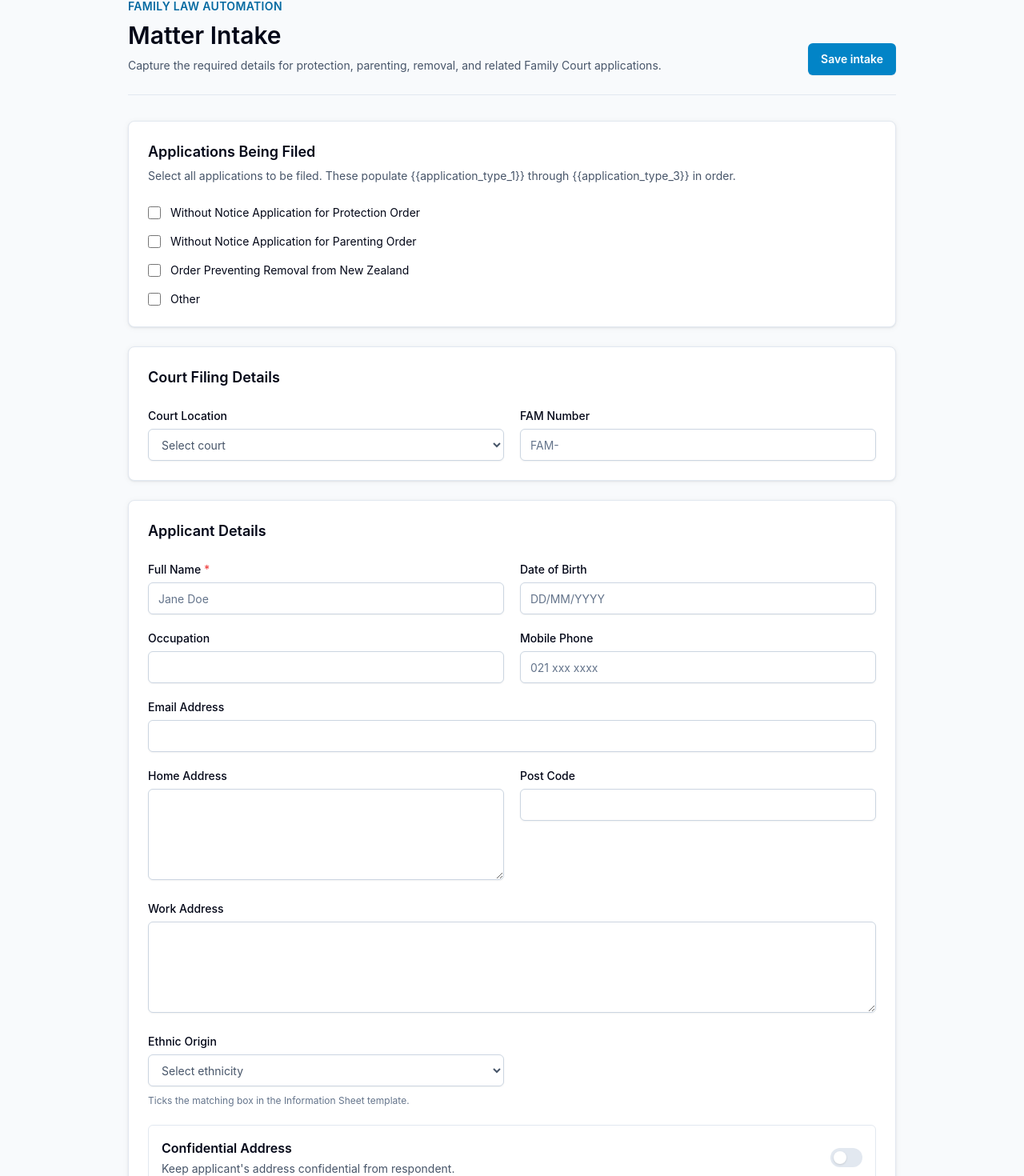
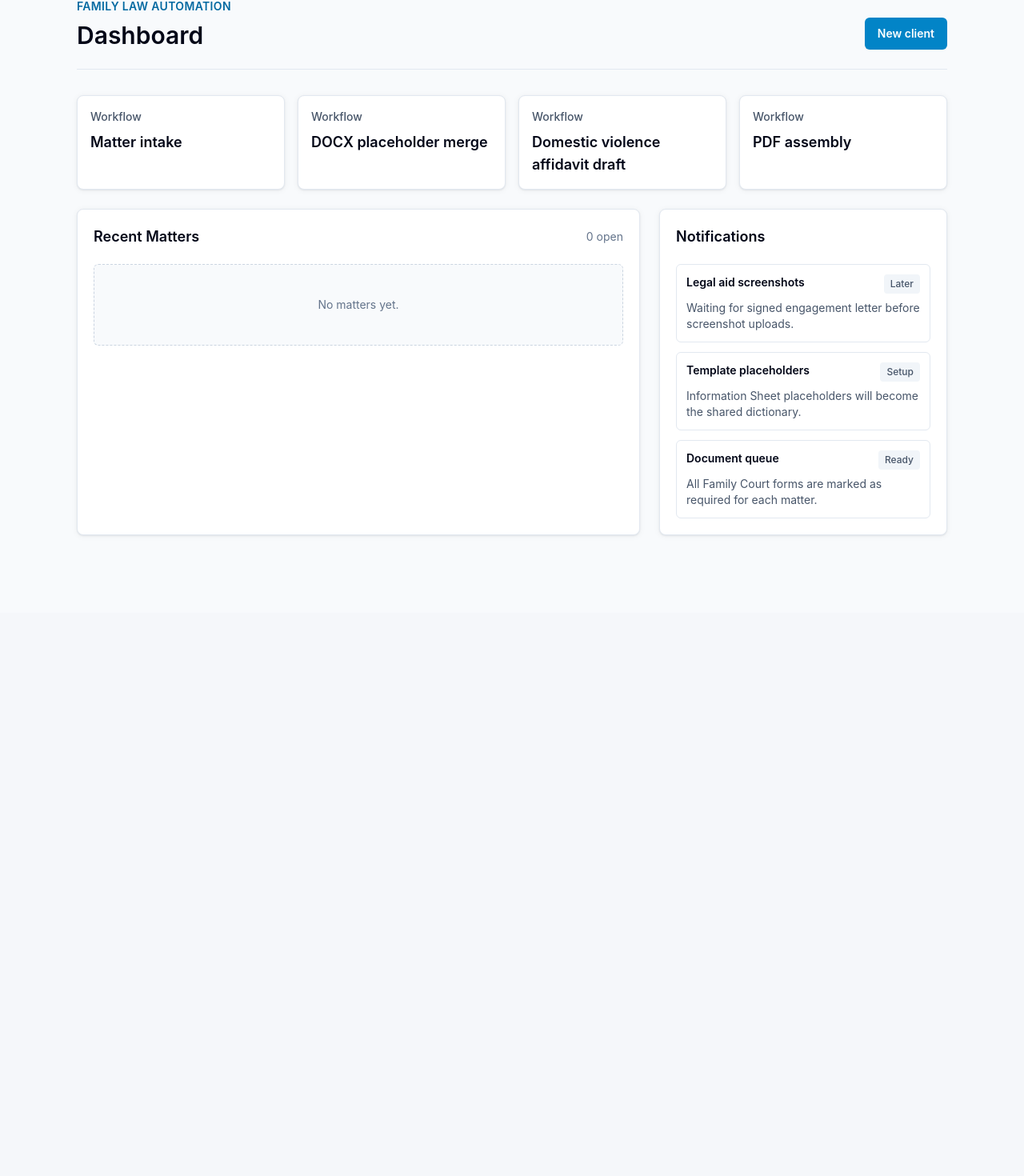
Before and after one commit to williamoneill45-maker/newgenautomation, a Next.js app: page / in a window 1280 px wide. Shown: the part 34-1504 px from the top of the page at 80% size. After the commit the page ends 800 px from the top, so only its background shows below. Built offline with nearby package versions, Linux system fonts and the light colour scheme.

Commit message:
Replace intake mockup with dashboard

```diff
--- a/app/page.tsx
+++ b/app/page.tsx
@@ -1,330 +1,98 @@
-type FieldProps = {
-  label: string;
-  placeholder?: string;
-  required?: boolean;
-  type?: string;
-  className?: string;
-};
+import Link from "next/link";
 
-const courts = [
-  "Auckland Family Court",
-  "Manukau Family Court",
-  "Hamilton Family Court",
-  "Wellington Family Court",
-  "Christchurch Family Court",
+const notifications = [
+  {
+    title: "Legal aid screenshots",
+    detail: "Waiting for signed engagement letter before screenshot uploads.",
+    status: "Later",
+  },
+  {
+    title: "Template placeholders",
+    detail: "Information Sheet placeholders will become the shared dictionary.",
+    status: "Setup",
+  },
+  {
+    title: "Document queue",
+    detail: "All Family Court forms are marked as required for each matter.",
+    status: "Ready",
+  },
 ];
 
-const ethnicities = [
-  "New Zealand European",
-  "Maori",
-  "Pacific Peoples",
-  "Asian",
-  "Middle Eastern / Latin American / African",
-  "Other",
+const workItems = [
+  "Matter intake",
+  "DOCX placeholder merge",
+  "Domestic violence affidavit draft",
+  "PDF assembly",
 ];
 
-function Card({
-  title,
-  description,
-  children,
-}: {
-  title: string;
-  description?: string;
-  children: React.ReactNode;
-}) {
-  return (
-    <section className="rounded-lg border border-slate-200 bg-white p-6 shadow-form">
-      <div className="mb-6">
-        <h2 className="text-lg font-semibold text-slate-950">{title}</h2>
-        {description ? (
-          <p className="mt-1 max-w-3xl text-sm leading-6 text-slate-600">
-            {description}
-          </p>
-        ) : null}
-      </div>
-      {children}
-    </section>
-  );
-}
-
-function Field({
-  label,
-  placeholder,
-  required,
-  type = "text",
-  className = "",
-}: FieldProps) {
-  return (
-    <label className={`block ${className}`}>
-      <span className="mb-1.5 block text-sm font-medium text-slate-950">
-        {label} {required ? <span className="text-red-500">*</span> : null}
-      </span>
-      <input
-        type={type}
-        placeholder={placeholder}
-        className="h-10 w-full rounded-md border border-slate-300 bg-white px-3 text-sm text-slate-950 shadow-sm outline-none transition placeholder:text-slate-500 focus:border-sky-500 focus:ring-2 focus:ring-sky-100"
-      />
-    </label>
-  );
-}
-
-function TextArea({
-  label,
-  placeholder,
-  className = "",
-}: {
-  label: string;
-  placeholder?: string;
-  className?: string;
-}) {
-  return (
-    <label className={`block ${className}`}>
-      <span className="mb-1.5 block text-sm font-medium text-slate-950">
-        {label}
-      </span>
-      <textarea
-        rows={4}
-        placeholder={placeholder}
-        className="w-full rounded-md border border-slate-300 bg-white px-3 py-2 text-sm leading-6 text-slate-950 shadow-sm outline-none transition placeholder:text-slate-500 focus:border-sky-500 focus:ring-2 focus:ring-sky-100"
-      />
-    </label>
-  );
-}
-
-function SelectField({
-  label,
-  placeholder,
-  options,
-  helper,
-}: {
-  label: string;
-  placeholder: string;
-  options: string[];
-  helper?: string;
-}) {
-  return (
-    <label className="block">
-      <span className="mb-1.5 block text-sm font-medium text-slate-950">
-        {label}
-      </span>
-      <select
-        defaultValue=""
-        className="h-10 w-full rounded-md border border-slate-300 bg-white px-3 text-sm text-slate-600 shadow-sm outline-none transition focus:border-sky-500 focus:ring-2 focus:ring-sky-100"
-      >
-        <option value="" disabled>
-          {placeholder}
-        </option>
-        {options.map((option) => (
-          <option key={option} value={option}>
-            {option}
-          </option>
-        ))}
-      </select>
-      {helper ? (
-        <span className="mt-2 block text-xs leading-5 text-slate-500">
-          {helper}
-        </span>
-      ) : null}
-    </label>
-  );
-}
-
-function Checkbox({ label }: { label: string }) {
-  return (
-    <label className="flex items-center gap-3 text-sm text-slate-950">
-      <input
-        type="checkbox"
-        className="h-4 w-4 rounded border-slate-300 text-sky-600 focus:ring-sky-500"
-      />
-      <span>{label}</span>
-    </label>
-  );
-}
-
-function ConfidentialToggle() {
-  return (
-    <label className="flex items-center justify-between gap-4 rounded-md border border-slate-200 p-4">
-      <span>
-        <span className="block font-semibold text-slate-950">
-          Confidential Address
-        </span>
-        <span className="mt-1 block text-sm text-slate-600">
-          Keep applicant&apos;s address confidential from respondent.
-        </span>
-      </span>
-      <input type="checkbox" className="peer sr-only" />
-      <span className="relative h-6 w-10 shrink-0 rounded-full bg-slate-200 transition after:absolute after:left-1 after:top-1 after:h-4 after:w-4 after:rounded-full after:bg-white after:shadow after:transition peer-checked:bg-sky-500 peer-checked:after:translate-x-4" />
-    </label>
-  );
-}
-
-function PersonDetails({ type }: { type: "Applicant" | "Respondent" }) {
-  return (
-    <Card title={`${type} Details`}>
-      <div className="grid gap-5 md:grid-cols-2">
-        <Field
-          label="Full Name"
-          placeholder={type === "Applicant" ? "Jane Doe" : ""}
-          required={type === "Applicant"}
-        />
-        {type === "Respondent" ? (
-          <Field
-            label="Relationship to Applicant"
-            placeholder="e.g. Spouse, Partner, Ex-partner"
-          />
-        ) : (
-          <Field label="Date of Birth" placeholder="DD/MM/YYYY" />
-        )}
-        {type === "Respondent" ? (
-          <Field label="Date of Birth" type="date" />
-        ) : (
-          <Field label="Occupation" />
-        )}
-        {type === "Respondent" ? (
-          <Field label="Occupation" />
-        ) : (
-          <Field label="Mobile Phone" placeholder="021 xxx xxxx" />
-        )}
-        {type === "Respondent" ? (
-          <Field label="Mobile Phone" placeholder="021 xxx xxxx" />
-        ) : null}
-        <Field label="Email Address" className="md:col-span-2" />
-        <TextArea label="Home Address" className="md:col-span-2 lg:col-span-1" />
-        <Field label="Post Code" />
-        <TextArea label="Work Address" className="md:col-span-2" />
-        <div>
-          <SelectField
-            label="Ethnic Origin"
-            placeholder="Select ethnicity"
-            options={ethnicities}
-            helper="Ticks the matching box in the Information Sheet template."
-          />
-        </div>
-        {type === "Applicant" ? (
-          <div className="md:col-span-2">
-            <ConfidentialToggle />
-          </div>
-        ) : null}
-      </div>
-    </Card>
-  );
-}
-
-export default function Home() {
+export default function Dashboard() {
   return (
     <main className="min-h-screen bg-slate-50">
-      <div className="mx-auto max-w-5xl px-4 py-8 sm:px-6 lg:px-8">
-        <header className="mb-8 flex flex-col justify-between gap-4 border-b border-slate-200 pb-6 md:flex-row md:items-end">
+      <div className="mx-auto max-w-6xl px-4 py-8 sm:px-6 lg:px-8">
+        <header className="mb-8 flex flex-col justify-between gap-5 border-b border-slate-200 pb-6 md:flex-row md:items-end">
           <div>
             <p className="text-sm font-semibold uppercase tracking-wide text-sky-700">
               Family Law Automation
             </p>
             <h1 className="mt-2 text-3xl font-semibold tracking-normal text-slate-950">
-              Matter Intake
+              Dashboard
             </h1>
-            <p className="mt-2 max-w-2xl text-sm leading-6 text-slate-600">
-              Capture the required details for protection, parenting, removal,
-              and related Family Court applications.
-            </p>
           </div>
-          <button className="h-10 rounded-md bg-sky-600 px-4 text-sm font-semibold text-white shadow-sm transition hover:bg-sky-700">
-            Save intake
-          </button>
+          <Link
+            href="/new-client"
+            className="inline-flex h-10 items-center justify-center rounded-md bg-sky-600 px-4 text-sm font-semibold text-white shadow-sm transition hover:bg-sky-700"
+          >
+            New client
+          </Link>
         </header>
 
-        <form className="space-y-6">
-          <Card
-            title="Applications Being Filed"
-            description="Select all applications to be filed. These populate {{application_type_1}} through {{application_type_3}} in order."
-          >
-            <div className="space-y-4">
-              <Checkbox label="Without Notice Application for Protection Order" />
-              <Checkbox label="Without Notice Application for Parenting Order" />
-              <Checkbox label="Order Preventing Removal from New Zealand" />
-              <Checkbox label="Other" />
+        <section className="mb-6 grid gap-4 md:grid-cols-4">
+          {workItems.map((item) => (
+            <div
+              key={item}
+              className="rounded-lg border border-slate-200 bg-white p-4 shadow-form"
+            >
+              <p className="text-sm font-medium text-slate-600">Workflow</p>
+              <p className="mt-2 text-lg font-semibold text-slate-950">{item}</p>
             </div>
-          </Card>
+          ))}
+        </section>
 
-          <Card title="Court Filing Details">
-            <div className="grid gap-5 md:grid-cols-2">
-              <SelectField
-                label="Court Location"
-                placeholder="Select court"
-                options={courts}
-              />
-              <Field label="FAM Number" placeholder="FAM-" />
+        <section className="grid gap-6 lg:grid-cols-[1fr_360px]">
+          <div className="rounded-lg border border-slate-200 bg-white p-5 shadow-form">
+            <div className="mb-5 flex items-center justify-between gap-4">
+              <h2 className="text-lg font-semibold text-slate-950">Recent Matters</h2>
+              <span className="text-sm text-slate-500">0 open</span>
             </div>
-          </Card>
+            <div className="rounded-md border border-dashed border-slate-300 bg-slate-50 px-4 py-10 text-center text-sm text-slate-500">
+              No matters yet.
+            </div>
+          </div>
 
-          <PersonDetails type="Applicant" />
-          <PersonDetails type="Respondent" />
-
-          <Card title="Relationship Details">
-            <div className="grid gap-5 md:grid-cols-2">
-              <Field
-                label="Date of Marriage / Civil Union"
-                placeholder="DD/MM/YYYY or N/A"
-              />
-              <Field label="Place of Marriage / Civil Union" />
-              <Field label="De Facto Relationship Start" placeholder="DD/MM/YYYY" />
-              <Field label="Relationship End Date" placeholder="DD/MM/YYYY" />
+          <aside className="rounded-lg border border-slate-200 bg-white p-5 shadow-form">
+            <h2 className="text-lg font-semibold text-slate-950">Notifications</h2>
+            <div className="mt-5 space-y-3">
+              {notifications.map((notification) => (
+                <div
+                  key={notification.title}
+                  className="rounded-md border border-slate-200 p-3"
+                >
+                  <div className="flex items-start justify-between gap-3">
+                    <h3 className="text-sm font-semibold text-slate-950">
+                      {notification.title}
+                    </h3>
+                    <span className="rounded bg-slate-100 px-2 py-1 text-xs font-medium text-slate-600">
+                      {notification.status}
+                    </span>
+                  </div>
+                  <p className="mt-2 text-sm leading-5 text-slate-600">
+                    {notification.detail}
+                  </p>
+                </div>
+              ))}
             </div>
-          </Card>
-
-          <Card
-            title="Children Affected by the Application"
-            description="Details of children involved in the matter."
-          >
-            <div className="flex justify-end">
-              <button
-                type="button"
-                className="mb-5 h-9 rounded-md border border-slate-300 bg-white px-4 text-sm font-medium text-slate-950 shadow-sm transition hover:bg-slate-50"
-              >
-                + Add Child
-              </button>
-            </div>
-            <div className="rounded-md border border-dashed border-slate-300 bg-slate-50 px-4 py-8 text-center text-slate-500">
-              No children added.
-            </div>
-          </Card>
-
-          <Card title="Previous Applications & Existing Orders">
-            <div className="space-y-5">
-              <TextArea
-                label="Previous Applications"
-                placeholder="Describe any previous applications"
-              />
-              <TextArea
-                label="Existing Orders Between Parties"
-                placeholder="List any existing orders"
-              />
-              <TextArea
-                label="Existing Orders Relating to Children"
-                placeholder="List any existing orders relating to children"
-              />
-            </div>
-          </Card>
-
-          <Card
-            title="Domestic Violence - Background Notes"
-            description="These notes are used by AI to generate the affidavit wording. They are not directly inserted into documents."
-          >
-            <div className="space-y-5">
-              <TextArea
-                label="History of Family Violence"
-                placeholder="Describe the history of family violence..."
-              />
-              <TextArea
-                label="Recent Events (triggering this application)"
-                placeholder="Describe the most recent events..."
-              />
-              <TextArea
-                label="Safety Concerns"
-                placeholder="Describe urgent safety concerns, risks, or practical issues..."
-              />
-            </div>
-          </Card>
-        </form>
+          </aside>
+        </section>
       </div>
     </main>
   );
```
